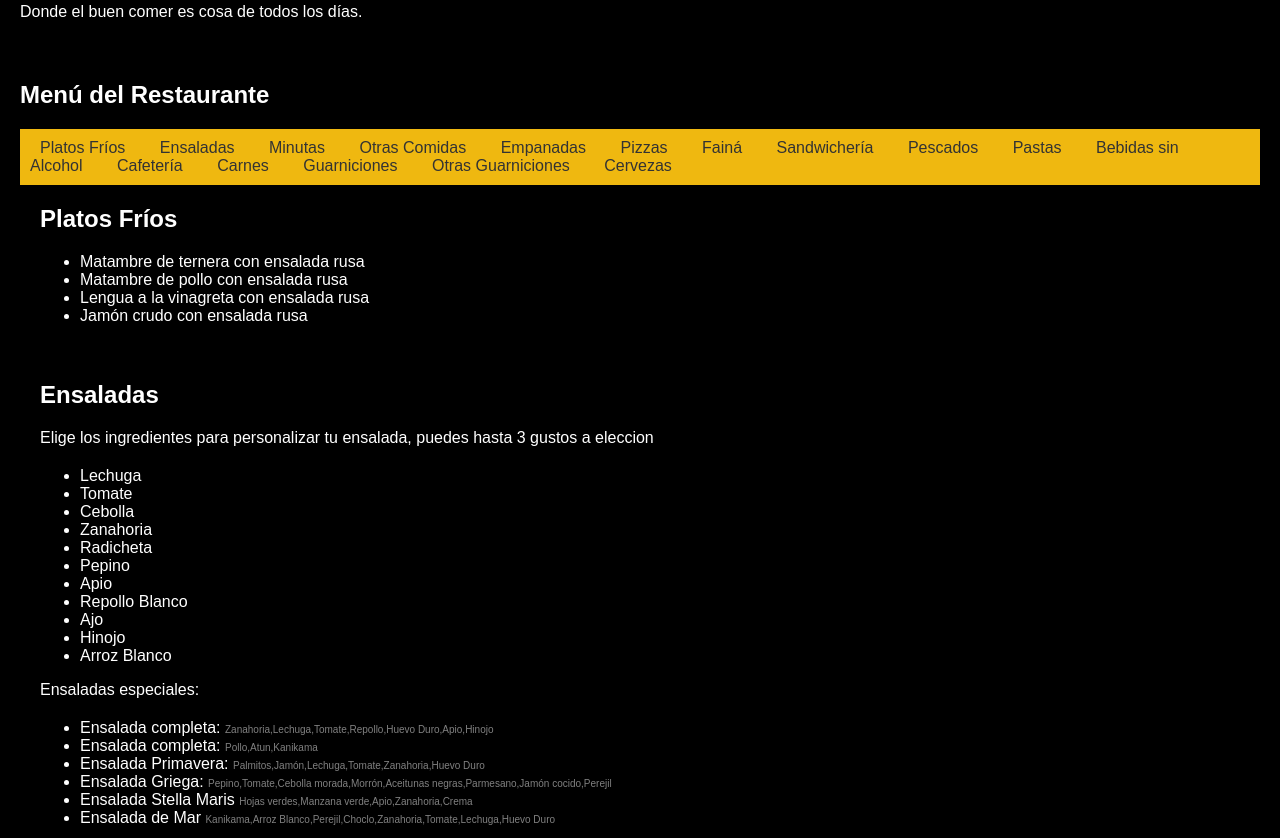
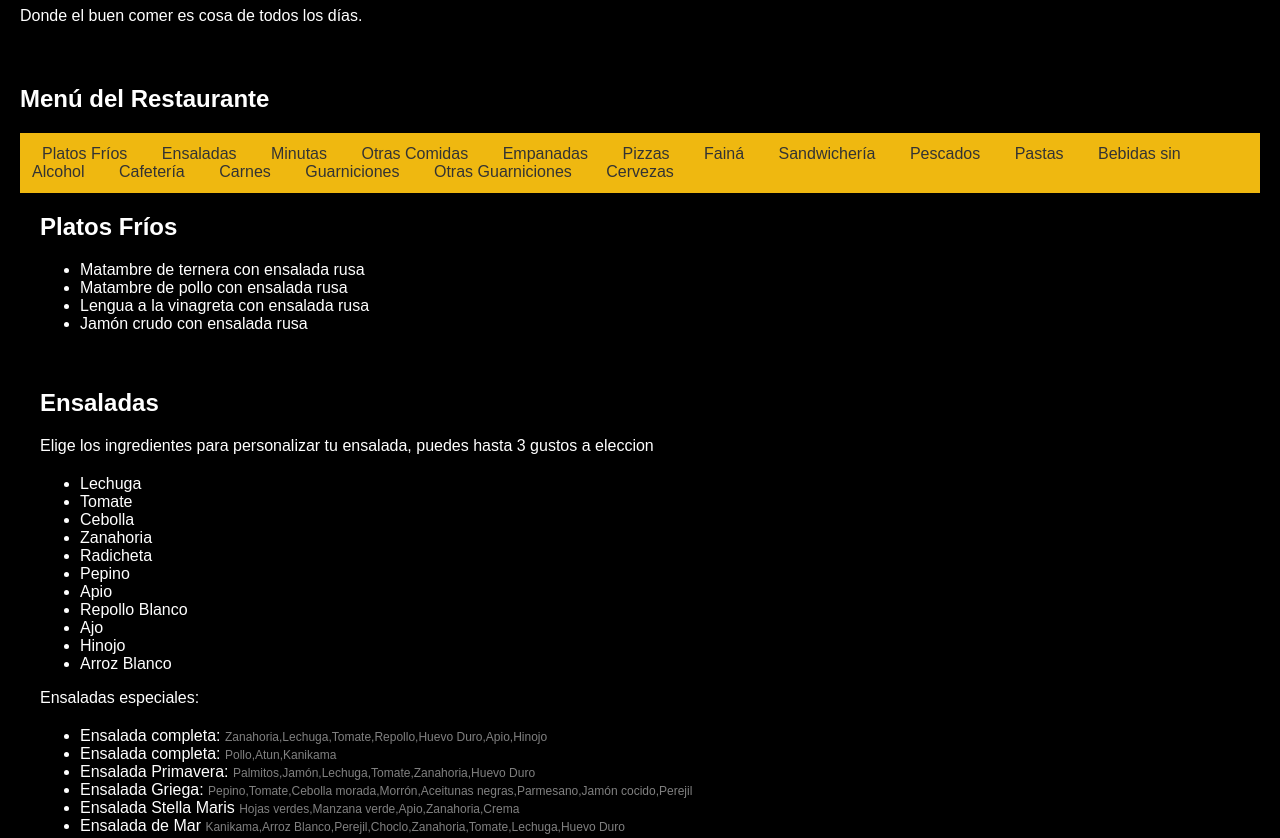
Before and after one commit to DiegoMontanaro/MenuResto, a plain HTML site: page index.html in a window 1280 px wide. Shown: the part 320-1158 px from the top of the page. Drawn offline with Linux system fonts and the light colour scheme.

Commit message:
modificando estilos

```diff
--- a/style.css
+++ b/style.css
@@ -23,7 +23,7 @@
 
     nav {
       background-color: #efb810;
-      padding: 10px;
+      padding: 12px;
     }
 
     nav ul {
@@ -74,6 +74,6 @@
     }
 
     .comentario {
-        font-size: 10px;
+        font-size: 12px;
         color: gray;
       }
```
